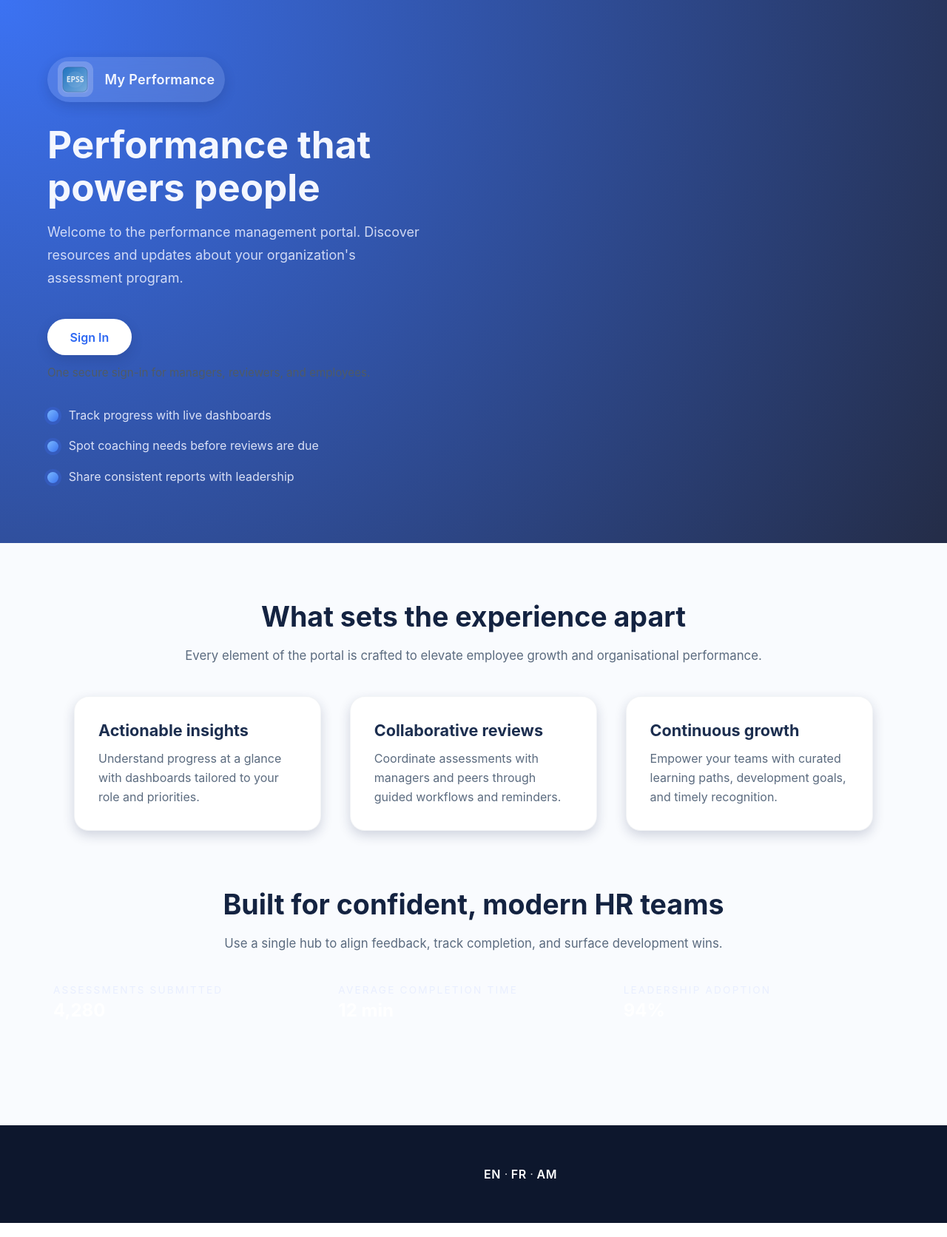
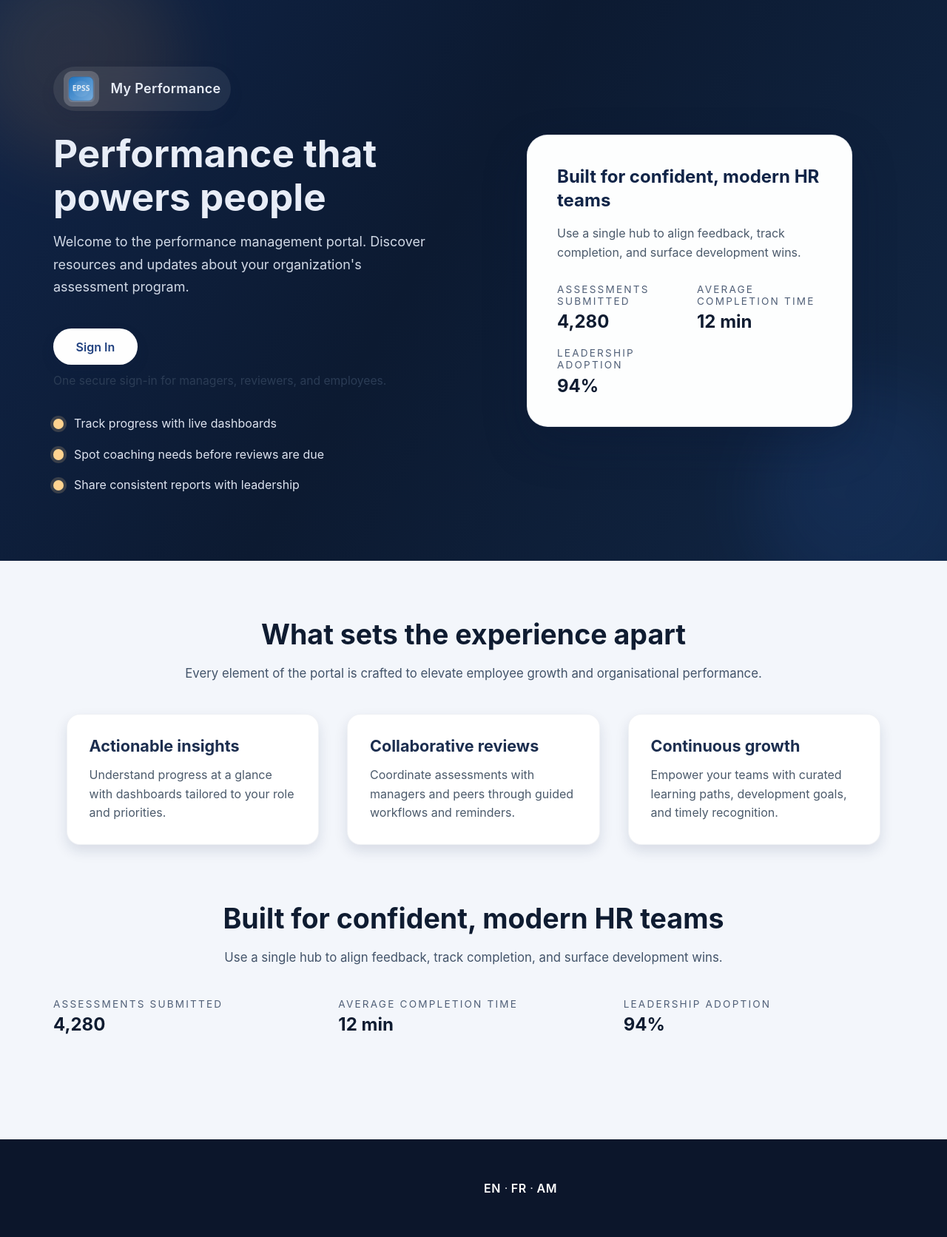
Before and after one commit to khoppenworth/HRassessv300, a PHP site: page / in a window 1280 px wide. Shown: the whole page at 74% size. Run offline with PHP 8.4, Linux system fonts and the light colour scheme; data comes from the database, SQL or seed files in the repository; data that the repository does not hold is empty.

Commit message:
Redesign landing page layout

```diff
--- a/assets/css/landing.css
+++ b/assets/css/landing.css
@@ -1,24 +1,24 @@
 :root {
-  --landing-primary: #2c67f2;
-  --landing-primary-dark: #1d45ab;
-  --landing-accent: #ff7a59;
+  --landing-primary: #20407f;
+  --landing-primary-dark: #14294e;
+  --landing-accent: #ff8a3d;
   --landing-surface: #ffffff;
-  --landing-muted: #5b6b7f;
-  --landing-background: linear-gradient(135deg, rgba(44, 103, 242, 0.95), rgba(22, 30, 54, 0.92));
+  --landing-muted: #4b5a6b;
+  --landing-background: linear-gradient(120deg, #102447 0%, #0c1a31 45%, #112644 100%);
   --landing-radius-lg: 28px;
-  --landing-radius-md: 20px;
-  --landing-shadow-lg: 0 25px 60px rgba(20, 34, 78, 0.25);
-  --landing-shadow-md: 0 12px 30px rgba(22, 33, 60, 0.2);
-  --landing-shadow-sm: 0 6px 16px rgba(20, 36, 80, 0.18);
-  --landing-container-width: min(1080px, 100%);
+  --landing-radius-md: 18px;
+  --landing-shadow-lg: 0 24px 58px rgba(9, 24, 54, 0.3);
+  --landing-shadow-md: 0 12px 30px rgba(16, 33, 68, 0.2);
+  --landing-shadow-sm: 0 8px 18px rgba(16, 37, 78, 0.12);
+  --landing-container-width: min(1100px, 100%);
 }
 
 body.landing-body {
   margin: 0;
   min-height: 100vh;
   font-family: "Inter", "Segoe UI", Roboto, "Helvetica Neue", Arial, sans-serif;
-  color: #0b1f3a;
-  background: #f4f7fb;
+  color: #0f1c31;
+  background: #f3f6fb;
   -webkit-font-smoothing: antialiased;
 }
 
@@ -29,27 +29,42 @@ body.landing-body {
   color: inherit;
 }
 
+
 .landing-hero {
   position: relative;
   display: grid;
-  grid-template-columns: minmax(280px, 520px) minmax(260px, 1fr);
+  grid-template-columns: minmax(280px, 520px) minmax(280px, 1fr);
   gap: clamp(2.5rem, 5vw, 4.5rem);
-  padding: clamp(3rem, 6vw, 6rem) clamp(1.5rem, 5vw, 4rem);
-  background: radial-gradient(circle at top left, rgba(44, 103, 242, 0.92), rgba(18, 27, 56, 0.92));
+  padding: clamp(3.25rem, 7vw, 6.25rem) clamp(1.75rem, 6vw, 4.5rem);
+  background: var(--landing-background);
   overflow: hidden;
   align-items: center;
 }
 
-.landing-hero__background {
+.landing-hero::before,
+.landing-hero::after {
+  content: "";
   position: absolute;
-  inset: 0;
-  background: radial-gradient(circle at 20% 20%, rgba(255, 255, 255, 0.22), transparent 55%),
-    radial-gradient(circle at 80% 10%, rgba(255, 255, 255, 0.18), transparent 60%),
-    var(--landing-background);
-  background-size: cover;
-  background-blend-mode: overlay;
-  opacity: 0.16;
+  border-radius: 50%;
+  filter: blur(48px);
+  opacity: 0.28;
   pointer-events: none;
+}
+
+.landing-hero::before {
+  width: 280px;
+  height: 280px;
+  top: -60px;
+  left: -40px;
+  background: linear-gradient(145deg, rgba(255, 200, 87, 0.38), rgba(255, 138, 61, 0.4));
+}
+
+.landing-hero::after {
+  width: 320px;
+  height: 320px;
+  bottom: -80px;
+  right: -60px;
+  background: radial-gradient(circle at 30% 30%, rgba(63, 135, 255, 0.38), rgba(24, 71, 160, 0.36));
 }
 
 .landing-hero__content,
@@ -59,8 +74,8 @@ body.landing-body {
 }
 
 .landing-hero__content {
-  max-width: 540px;
-  color: #f4f7ff;
+  max-width: 640px;
+  color: #e8edf7;
 }
 
 .landing-hero__highlights {
@@ -77,15 +92,15 @@ body.landing-body {
   gap: 0.85rem;
   font-size: 1rem;
   line-height: 1.6;
-  color: rgba(236, 240, 255, 0.9);
+  color: rgba(233, 238, 250, 0.95);
 }
 
 .landing-hero__bullet {
-  width: 0.95rem;
-  height: 0.95rem;
-  border-radius: 50%;
-  background: linear-gradient(135deg, #7bb8ff, #3a74f1);
-  box-shadow: 0 0 0 4px rgba(62, 110, 242, 0.25);
+  width: 0.9rem;
+  height: 0.9rem;
+  border-radius: 10px;
+  background: #ffd390;
+  box-shadow: 0 0 0 4px rgba(255, 211, 144, 0.18);
   flex-shrink: 0;
   margin-top: 0.35rem;
 }
@@ -97,7 +112,7 @@ body.landing-body {
   padding: 0.4rem 0.85rem;
   margin-bottom: 1.75rem;
   border-radius: 999px;
-  background: rgba(255, 255, 255, 0.12);
+  background: rgba(255, 255, 255, 0.08);
   backdrop-filter: blur(12px);
   box-shadow: var(--landing-shadow-sm);
 }
@@ -128,7 +143,7 @@ body.landing-body {
   margin: 0;
   font-size: 1.125rem;
   line-height: 1.7;
-  color: rgba(236, 240, 255, 0.85);
+  color: rgba(226, 233, 245, 0.92);
 }
 
 .landing-hero__actions {
@@ -152,7 +167,7 @@ body.landing-body {
 }
 
 .landing-button--primary {
-  background: var(--landing-surface);
+  background: #fefefe;
   color: var(--landing-primary);
   box-shadow: var(--landing-shadow-sm);
 }
@@ -181,24 +196,25 @@ body.landing-body {
 
 .landing-summary__card {
   align-self: stretch;
-  background: rgba(13, 24, 52, 0.7);
+  background: #fdfefe;
   border-radius: var(--landing-radius-lg);
   box-shadow: var(--landing-shadow-lg);
-  padding: 2.25rem;
-  backdrop-filter: blur(18px);
-  color: #f8fbff;
-  max-width: 420px;
+  padding: 2.5rem;
+  color: #0f1c31;
+  max-width: 440px;
+  border: 1px solid rgba(16, 36, 78, 0.08);
 }
 
 .landing-summary__card h2 {
   margin: 0 0 1rem;
-  font-size: 1.6rem;
+  font-size: 1.5rem;
   line-height: 1.35;
+  color: #102447;
 }
 
 .landing-summary__card p {
   margin: 0 0 1.75rem;
-  color: rgba(232, 236, 255, 0.85);
+  color: #4b5a6b;
   line-height: 1.6;
 }
 
@@ -219,20 +235,20 @@ body.landing-body {
   font-size: 0.85rem;
   text-transform: uppercase;
   letter-spacing: 0.16em;
-  color: rgba(227, 233, 255, 0.7);
+  color: #516078;
 }
 
 .landing-summary__stats dd {
   margin: 0;
   font-size: 1.5rem;
   font-weight: 700;
-  color: #ffffff;
+  color: #0f1c31;
 }
 
 .landing-main {
   flex: 1;
-  background: #f9fbfe;
-  padding: clamp(3rem, 6vw, 5rem) 0;
+  background: #f3f6fb;
+  padding: clamp(3.25rem, 6vw, 5.25rem) 0;
 }
 
 .landing-section {
@@ -255,12 +271,12 @@ body.landing-body {
 .landing-section__header h2 {
   margin: 0 0 1rem;
   font-size: clamp(1.8rem, 3.2vw, 2.35rem);
-  color: #142341;
+  color: #0f1c31;
 }
 
 .landing-section__header p {
   margin: 0;
-  color: var(--landing-muted);
+  color: #43546a;
   line-height: 1.7;
   font-size: 1.05rem;
 }
@@ -274,18 +290,19 @@ body.landing-body {
 }
 
 .landing-feature-card {
-  padding: 2rem;
+  padding: 1.85rem;
   border-radius: var(--landing-radius-md);
   background: #ffffff;
   box-shadow: var(--landing-shadow-sm);
-  border: 1px solid rgba(12, 39, 88, 0.05);
-  transition: transform 0.2s ease, box-shadow 0.2s ease;
+  border: 1px solid rgba(12, 39, 88, 0.06);
+  transition: transform 0.2s ease, box-shadow 0.2s ease, border-color 0.2s ease;
 }
 
 .landing-feature-card:hover,
 .landing-feature-card:focus-within {
   transform: translateY(-4px);
   box-shadow: var(--landing-shadow-md);
+  border-color: rgba(32, 64, 127, 0.16);
 }
 
 .landing-feature-card h3 {
@@ -296,7 +313,7 @@ body.landing-body {
 
 .landing-feature-card p {
   margin: 0;
-  color: var(--landing-muted);
+  color: #4b5a6b;
   line-height: 1.6;
 }
 
@@ -341,8 +358,8 @@ body.landing-body {
 
 .landing-footer {
   padding: clamp(2.5rem, 5vw, 3.5rem);
-  background: #0d172d;
-  color: rgba(255, 255, 255, 0.78);
+  background: #0c162b;
+  color: rgba(255, 255, 255, 0.86);
   display: grid;
   grid-template-columns: repeat(auto-fit, minmax(220px, 1fr));
   gap: 1.75rem;
--- a/index.php
+++ b/index.php
@@ -91,23 +91,23 @@ $featureItems = [
   <?php endif; ?>
   <style>
     .landing-hero__content {
-      max-width: 780px;
+      max-width: 720px;
     }
 
     .landing-hero__actions {
-      gap: 0.85rem;
+      gap: 0.75rem;
       flex-wrap: wrap;
       align-items: center;
     }
 
     .landing-hero__cta-note {
       margin: 0;
-      color: #4f5b66;
-      font-size: 0.95rem;
+      color: #2b3c55;
+      font-size: 0.98rem;
     }
 
     .landing-summary__stats {
-      grid-template-columns: repeat(auto-fit, minmax(180px, 1fr));
+      grid-template-columns: repeat(auto-fit, minmax(160px, 1fr));
     }
   </style>
 </head>
@@ -134,6 +134,26 @@ $featureItems = [
           <?php endforeach; ?>
         </ul>
       </div>
+      <aside class="landing-hero__summary" aria-label="<?= htmlspecialchars(t($t, 'landing_summary_title', 'Built for confident, modern HR teams'), ENT_QUOTES, 'UTF-8') ?>">
+        <div class="landing-summary__card">
+          <h2><?= htmlspecialchars(t($t, 'landing_summary_title', 'Built for confident, modern HR teams'), ENT_QUOTES, 'UTF-8') ?></h2>
+          <p><?= htmlspecialchars(t($t, 'landing_summary_body', 'Use a single hub to align feedback, track completion, and surface development wins.'), ENT_QUOTES, 'UTF-8') ?></p>
+          <dl class="landing-summary__stats">
+            <div>
+              <dt><?= htmlspecialchars(t($t, 'landing_summary_metric_one', 'Assessments submitted'), ENT_QUOTES, 'UTF-8') ?></dt>
+              <dd><?= $metricSubmissions ?></dd>
+            </div>
+            <div>
+              <dt><?= htmlspecialchars(t($t, 'landing_summary_metric_two', 'Average completion time'), ENT_QUOTES, 'UTF-8') ?></dt>
+              <dd><?= $metricCompletion ?></dd>
+            </div>
+            <div>
+              <dt><?= htmlspecialchars(t($t, 'landing_summary_metric_three', 'Leadership adoption'), ENT_QUOTES, 'UTF-8') ?></dt>
+              <dd><?= $metricAdoption ?></dd>
+            </div>
+          </dl>
+        </div>
+      </aside>
     </header>
 
     <main class="landing-main" aria-labelledby="features-heading">
```
